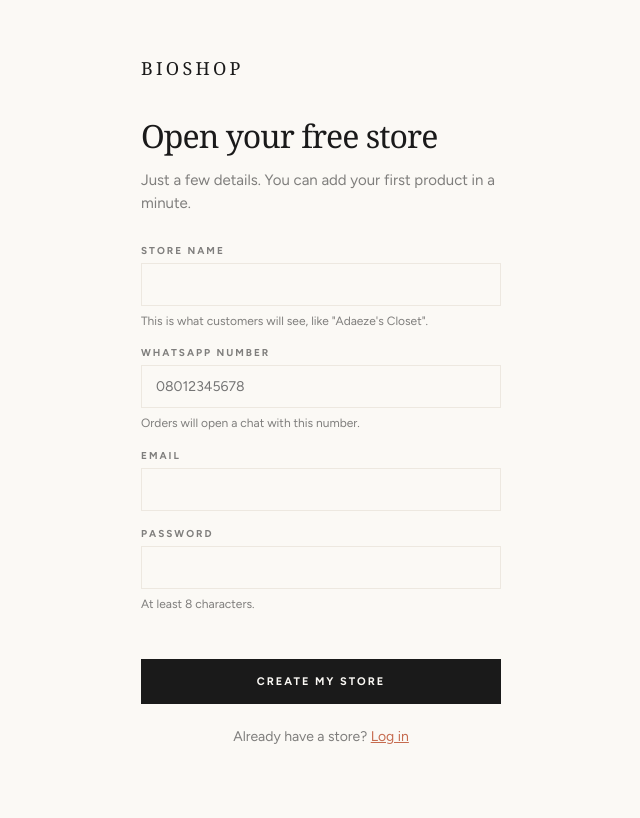
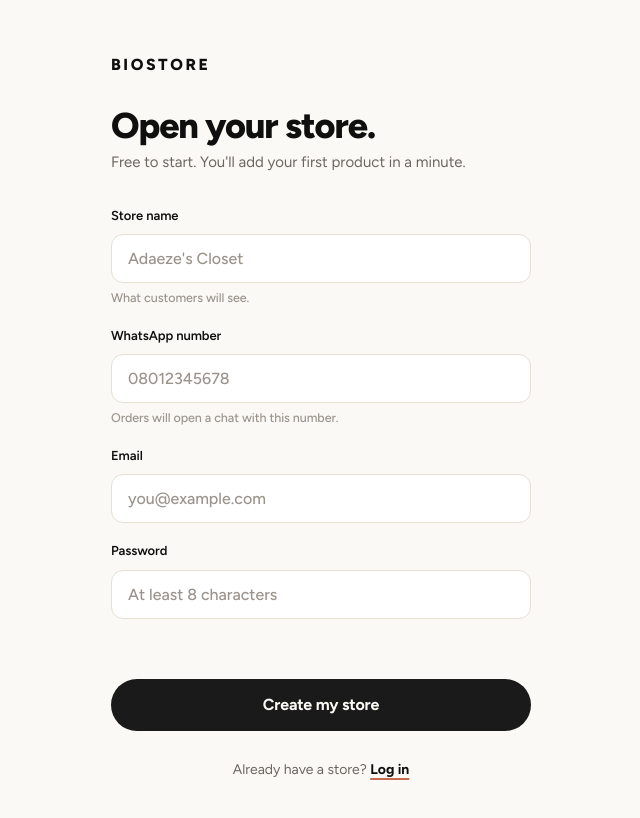
Before and after one commit to sofft22/mvp-1, a website: page public/signup.html in a window 1280 px wide. Shown: the whole page, without its empty margins (319-959 px from the left). Drawn offline with Linux system fonts and the light colour scheme.

Commit message:
Revise signup page content and styles

```diff
--- a/public/signup.html
+++ b/public/signup.html
@@ -3,26 +3,192 @@
 <head>
 <meta charset="utf-8">
 <meta name="viewport" content="width=device-width, initial-scale=1, viewport-fit=cover">
-<title>Open your free store · BIOSHOP</title>
-<link rel="preconnect" href="https://fonts.googleapis.com"><link rel="preconnect" href="https://fonts.gstatic.com" crossorigin>
-<link href="https://fonts.googleapis.com/css2?family=Young+Serif&family=Figtree:wght@400;600;700&display=swap" rel="stylesheet">
-<link rel="stylesheet" href="/app.css">
+<title>Open your store · BioStore</title>
+<meta name="description" content="Open your BioStore in two minutes. Free to start.">
+<link rel="preconnect" href="https://fonts.googleapis.com">
+<link rel="preconnect" href="https://fonts.gstatic.com" crossorigin>
+<link href="https://fonts.googleapis.com/css2?family=Figtree:wght@400;500;600;700;800&display=swap" rel="stylesheet">
+<style>
+:root{
+  --bg:#FBF9F5;
+  --soft:#F4EFE7;
+  --ink:#0F0F0F;
+  --ink-2:#2B2B2B;
+  --muted:#6B6660;
+  --faint:#9A948C;
+  --line:#E6DFD4;
+  --accent:#C66B4F;
+  --cta:#1A1A1A;
+  --cta-ink:#FBF9F5;
+  --sans:"Figtree", system-ui, -apple-system, "Segoe UI", sans-serif;
+  box-sizing:border-box;
+}
+*,*::before,*::after{box-sizing:border-box}
+html{-webkit-text-size-adjust:100%}
+body{
+  margin:0;
+  min-height:100dvh;
+  background:var(--bg);
+  color:var(--ink);
+  font:400 16px/1.6 var(--sans);
+  -webkit-font-smoothing:antialiased;
+  -moz-osx-font-smoothing:grayscale;
+  display:flex;
+  align-items:flex-start;
+  justify-content:center;
+  padding:32px 20px calc(48px + env(safe-area-inset-bottom,0px));
+}
+
+.auth{
+  width:100%;
+  max-width:420px;
+  padding-top:20px;
+}
+.logo{
+  display:inline-block;
+  font-size:16px;
+  font-weight:800;
+  letter-spacing:.16em;
+  text-transform:uppercase;
+  color:var(--ink);
+  text-decoration:none;
+}
+h1{
+  margin:28px 0 6px;
+  font-size:clamp(28px,7vw,36px);
+  font-weight:800;
+  letter-spacing:-.03em;
+  line-height:1.1;
+}
+.muted{
+  margin:0 0 32px;
+  font-size:15px;
+  color:var(--muted);
+  line-height:1.5;
+}
+
+form{display:grid;gap:18px}
+
+.field{display:block}
+.field > span{
+  display:block;
+  font-size:13px;
+  font-weight:600;
+  color:var(--ink);
+  margin-bottom:8px;
+  letter-spacing:-.005em;
+}
+.field input{
+  width:100%;
+  font:500 16px var(--sans);
+  padding:14px 16px;
+  border:1.5px solid var(--line);
+  border-radius:12px;
+  background:#fff;
+  color:var(--ink);
+  transition:border-color .15s, box-shadow .15s;
+  -webkit-appearance:none;
+  appearance:none;
+}
+.field input::placeholder{color:var(--faint)}
+.field input:focus{
+  outline:none;
+  border-color:var(--cta);
+  box-shadow:0 0 0 3px rgba(26,26,26,.08);
+}
+.field input:disabled{opacity:.6;cursor:not-allowed}
+.field small{
+  display:block;
+  margin-top:6px;
+  font-size:12.5px;
+  font-weight:500;
+  color:var(--faint);
+  line-height:1.45;
+  letter-spacing:-.005em;
+}
+
+.err{
+  min-height:20px;
+  font-size:14px;
+  font-weight:500;
+  color:#B14A2E;
+  letter-spacing:-.005em;
+}
+
+.btn{
+  display:inline-flex;
+  align-items:center;
+  justify-content:center;
+  width:100%;
+  font:700 16px/1 var(--sans);
+  background:var(--cta);
+  color:var(--cta-ink);
+  padding:18px 24px;
+  border-radius:999px;
+  border:0;
+  cursor:pointer;
+  letter-spacing:-.01em;
+  transition:transform .15s, opacity .15s;
+  margin-top:4px;
+}
+.btn:hover:not(:disabled){opacity:.9;transform:translateY(-1px)}
+.btn:active:not(:disabled){transform:translateY(0)}
+.btn:disabled{opacity:.55;cursor:not-allowed}
+
+.alt{
+  margin:28px 0 0;
+  font-size:14px;
+  color:var(--muted);
+  text-align:center;
+}
+.alt a{
+  color:var(--ink);
+  font-weight:700;
+  text-decoration:underline;
+  text-decoration-color:var(--accent);
+  text-decoration-thickness:2px;
+  text-underline-offset:4px;
+}
+</style>
 </head>
 <body>
+
 <div class="auth">
-  <a class="logo" href="/">BIOSHOP</a>
-  <h1 style="margin-top:36px">Open your free store</h1>
-  <p class="muted">Just a few details. You can add your first product in a minute.</p>
+  <a class="logo" href="/">BioStore</a>
+  <h1>Open your store.</h1>
+  <p class="muted">Free to start. You'll add your first product in a minute.</p>
+
   <form id="f" novalidate>
-    <label class="field"><span>Store name</span><input type="text" name="storeName" maxlength="60" required autocomplete="organization"><small>This is what customers will see, like "Adaeze's Closet".</small></label>
-    <label class="field"><span>WhatsApp number</span><input type="tel" name="whatsapp" inputmode="tel" required autocomplete="tel" placeholder="08012345678"><small>Orders will open a chat with this number.</small></label>
-    <label class="field"><span>Email</span><input type="email" name="email" autocomplete="email" inputmode="email" required></label>
-    <label class="field"><span>Password</span><input type="password" name="password" autocomplete="new-password" minlength="8" required><small>At least 8 characters.</small></label>
+    <label class="field">
+      <span>Store name</span>
+      <input type="text" name="storeName" maxlength="60" required autocomplete="organization" placeholder="Adaeze's Closet">
+      <small>What customers will see.</small>
+    </label>
+
+    <label class="field">
+      <span>WhatsApp number</span>
+      <input type="tel" name="whatsapp" inputmode="tel" required autocomplete="tel" placeholder="08012345678">
+      <small>Orders will open a chat with this number.</small>
+    </label>
+
+    <label class="field">
+      <span>Email</span>
+      <input type="email" name="email" autocomplete="email" inputmode="email" required placeholder="you@example.com">
+    </label>
+
+    <label class="field">
+      <span>Password</span>
+      <input type="password" name="password" autocomplete="new-password" minlength="8" required placeholder="At least 8 characters">
+    </label>
+
     <div class="err" id="err" role="alert"></div>
+
     <button class="btn" id="go" type="submit">Create my store</button>
   </form>
+
   <p class="alt">Already have a store? <a href="/login">Log in</a></p>
 </div>
+
 <script>
 document.getElementById("f").addEventListener("submit", async function (e) {
   e.preventDefault();
```
